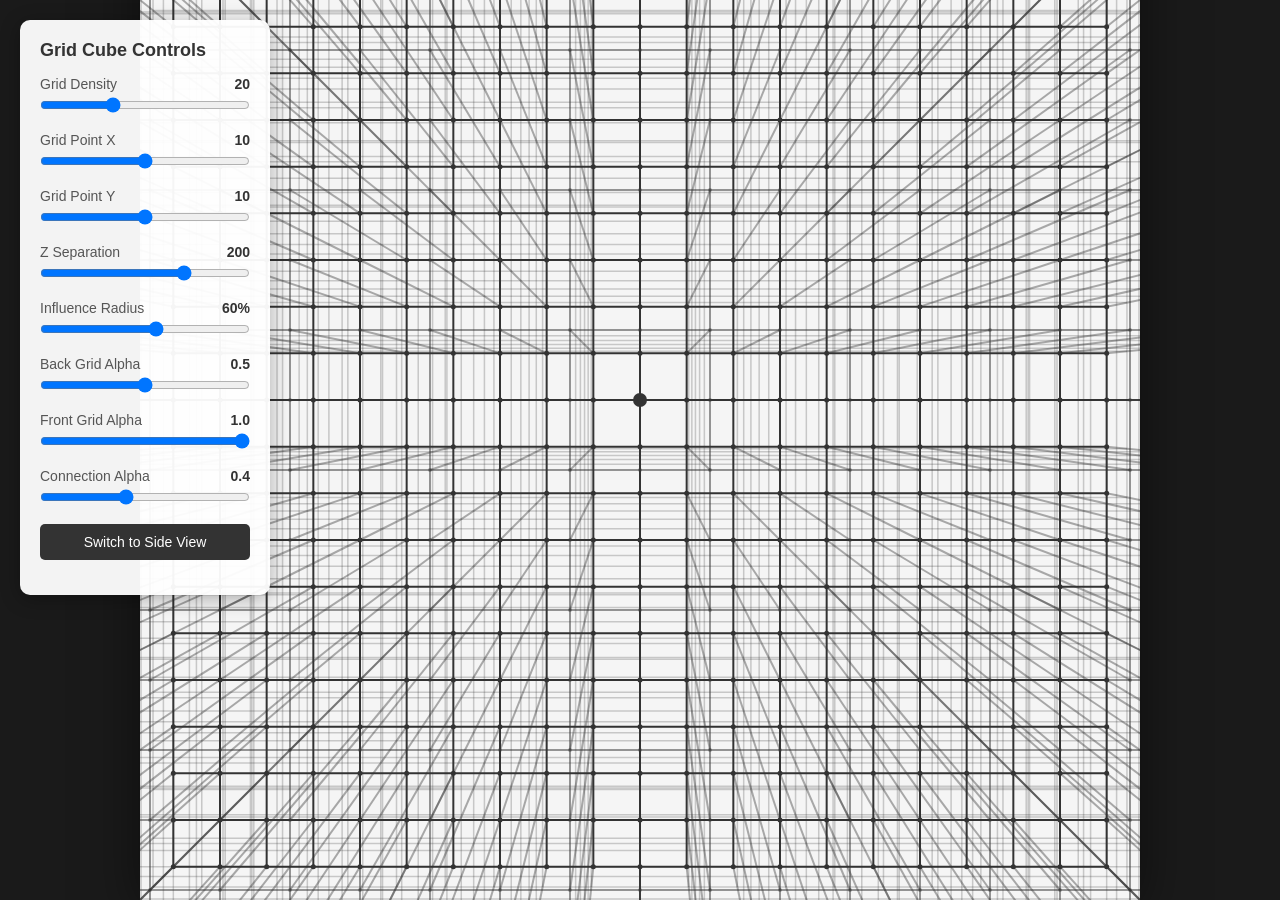
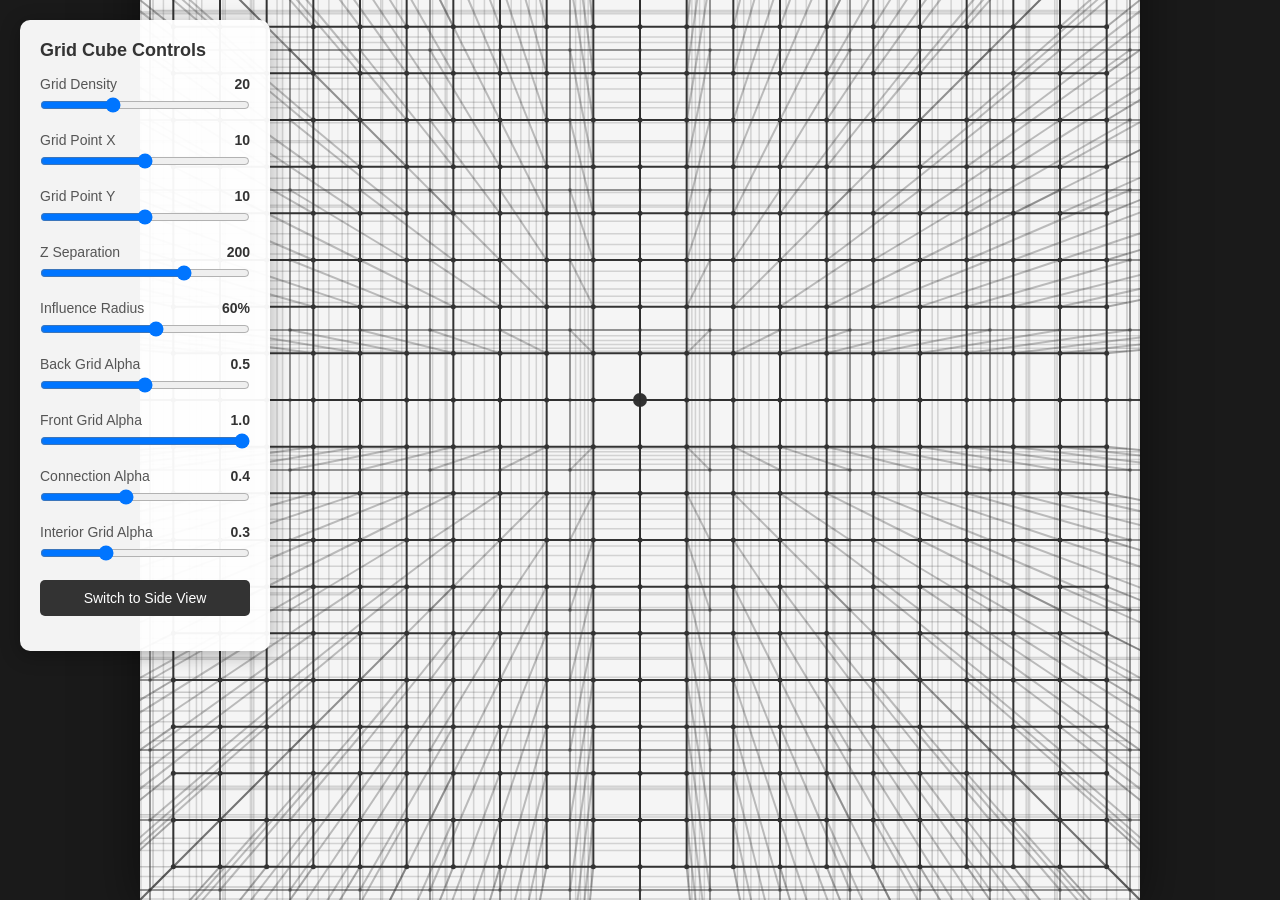
Before and after one commit to stephanschulz/grid-cube, a plain HTML site: page index.html in a window 1280 px wide. Drawn offline with Linux system fonts and the light colour scheme; animation ran at ten frames a second.

Commit message:
interior alpha

```diff
--- a/index.html
+++ b/index.html
@@ -153,6 +153,14 @@
         </div>
 
         <div class="control-group">
+            <label>
+                Interior Grid Alpha
+                <span class="value-display" id="interiorAlphaValue">0.3</span>
+            </label>
+            <input type="range" id="interiorAlphaSlider" min="0" max="1" step="0.1" value="0.3">
+        </div>
+
+        <div class="control-group">
             <button id="viewToggleBtn">Switch to Orthographic</button>
         </div>
     </div>
--- a/script.js
+++ b/script.js
@@ -7,11 +7,7 @@ canvas.height = 1000;
 
 // Load configuration from localStorage or use defaults
 function loadConfig() {
-    const saved = localStorage.getItem('gridCubeConfig');
-    if (saved) {
-        return JSON.parse(saved);
-    }
-    return {
+    const defaults = {
         gridDensity: 20,
         selectedPointX: 10,
         selectedPointY: 10,
@@ -20,8 +16,16 @@ function loadConfig() {
         backGridAlpha: 0.5,
         frontGridAlpha: 1.0,
         connectionAlpha: 0.4,
+        interiorAlpha: 0.3,
         usePerspective: true
     };
+
+    const saved = localStorage.getItem('gridCubeConfig');
+    if (saved) {
+        // Merge saved config with defaults to handle new properties
+        return { ...defaults, ...JSON.parse(saved) };
+    }
+    return defaults;
 }
 
 // Save configuration to localStorage
@@ -166,17 +170,55 @@ function drawDualGrid() {
 
     // Draw connecting lines for points with significant pull
     if (config.zSeparation !== 0 && config.connectionAlpha > 0) {
+        const spacing = 700 / config.gridDensity;
+
+        // Helper function to check if a point is on the edge of the displaced region
+        const isOnEdge = (i, j) => {
+            const hasPull = Math.abs(frontGrid[i][j].pull) > 5;
+            if (!hasPull) return false;
+
+            // Check if any of the 4 neighbors has no pull (meaning this is an edge)
+            const neighbors = [
+                [i-1, j], [i+1, j], [i, j-1], [i, j+1]
+            ];
+
+            for (const [ni, nj] of neighbors) {
+                if (ni < 0 || ni > config.gridDensity || nj < 0 || nj > config.gridDensity) {
+                    return true; // Edge of grid
+                }
+                if (Math.abs(frontGrid[ni]?.[nj]?.pull || 0) <= 5) {
+                    return true; // Neighbor has no pull, so this is an edge
+                }
+            }
+            return false;
+        };
+
+        // Draw Z-direction connecting lines (back to front)
+        // Draw interior lines first with separate alpha
+        ctx.strokeStyle = `rgba(51, 51, 51, ${config.interiorAlpha})`;
+        ctx.lineWidth = 2;
+
+        for (let i = 0; i <= config.gridDensity; i++) {
+            for (let j = 0; j <= config.gridDensity; j++) {
+                if (Math.abs(frontGrid[i][j].pull) > 5 && !isOnEdge(i, j)) {
+                    const backPoint = backGrid[i][j].pos2D;
+                    const frontPoint = frontGrid[i][j].pos2D;
+
+                    ctx.beginPath();
+                    ctx.moveTo(backPoint.x, backPoint.y);
+                    ctx.lineTo(frontPoint.x, frontPoint.y);
+                    ctx.stroke();
+                }
+            }
+        }
+
+        // Draw edge lines (cube walls) with connection alpha
         ctx.strokeStyle = `rgba(51, 51, 51, ${config.connectionAlpha})`;
         ctx.lineWidth = 2;
 
-        // Calculate grid spacing in 3D space
-        const spacing = 700 / config.gridDensity;
-        const shouldDrawSides = Math.abs(config.zSeparation) > spacing;
-
-        // Draw Z-direction connecting lines (back to front)
         for (let i = 0; i <= config.gridDensity; i++) {
             for (let j = 0; j <= config.gridDensity; j++) {
-                if (Math.abs(frontGrid[i][j].pull) > 5) {
+                if (Math.abs(frontGrid[i][j].pull) > 5 && isOnEdge(i, j)) {
                     const backPoint = backGrid[i][j].pos2D;
                     const frontPoint = frontGrid[i][j].pos2D;
 
@@ -278,10 +320,28 @@ function drawDualGrid() {
             const numSlices = Math.floor(maxZDisplacement / spacing);
             const backZ = -400;
 
+            // Helper function to check if a point is on the edge of the displaced region
+            const isOnEdge = (i, j) => {
+                const hasPull = Math.abs(frontGrid[i][j].pull) > 5;
+                if (!hasPull) return false;
+
+                // Check if any of the 4 neighbors has no pull (meaning this is an edge)
+                const neighbors = [
+                    [i-1, j], [i+1, j], [i, j-1], [i, j+1]
+                ];
+
+                for (const [ni, nj] of neighbors) {
+                    if (ni < 0 || ni > config.gridDensity || nj < 0 || nj > config.gridDensity) {
+                        return true; // Edge of grid
+                    }
+                    if (Math.abs(frontGrid[ni]?.[nj]?.pull || 0) <= 5) {
+                        return true; // Neighbor has no pull, so this is an edge
+                    }
+                }
+                return false;
+            };
+
             // Draw intermediate horizontal grid slices
-            ctx.strokeStyle = `rgba(51, 51, 51, ${config.connectionAlpha * 0.6})`;
-            ctx.lineWidth = 1.5;
-
             // For each intermediate Z level at uniform spacing
             for (let slice = 1; slice <= numSlices; slice++) {
                 const sliceZOffset = slice * spacing * Math.sign(config.zSeparation); // Uniform spacing in Z
@@ -307,50 +367,48 @@ function drawDualGrid() {
 
                 // Draw vertical lines at this slice
                 for (let i = 0; i <= config.gridDensity; i++) {
-                    ctx.beginPath();
-                    let hasStarted = false;
-                    for (let j = 0; j <= config.gridDensity; j++) {
-                        const point = sliceGrid[i][j];
-                        if (point) {
-                            if (!hasStarted) {
-                                ctx.moveTo(point.x, point.y);
-                                hasStarted = true;
-                            } else {
-                                ctx.lineTo(point.x, point.y);
-                            }
-                        } else {
-                            if (hasStarted) {
-                                ctx.stroke();
-                                ctx.beginPath();
-                                hasStarted = false;
-                            }
+                    for (let j = 0; j < config.gridDensity; j++) {
+                        const point1 = sliceGrid[i][j];
+                        const point2 = sliceGrid[i][j+1];
+
+                        if (point1 && point2) {
+                            // Check if this line segment is on the edge
+                            const isEdge = isOnEdge(i, j) || isOnEdge(i, j+1);
+
+                            // Use interiorAlpha for interior lines, connectionAlpha for edges
+                            const alpha = isEdge ? config.connectionAlpha * 0.6 : config.interiorAlpha * 0.6;
+                            ctx.strokeStyle = `rgba(51, 51, 51, ${alpha})`;
+                            ctx.lineWidth = 1.5;
+
+                            ctx.beginPath();
+                            ctx.moveTo(point1.x, point1.y);
+                            ctx.lineTo(point2.x, point2.y);
+                            ctx.stroke();
                         }
                     }
-                    if (hasStarted) ctx.stroke();
                 }
 
                 // Draw horizontal lines at this slice
                 for (let j = 0; j <= config.gridDensity; j++) {
-                    ctx.beginPath();
-                    let hasStarted = false;
-                    for (let i = 0; i <= config.gridDensity; i++) {
-                        const point = sliceGrid[i][j];
-                        if (point) {
-                            if (!hasStarted) {
-                                ctx.moveTo(point.x, point.y);
-                                hasStarted = true;
-                            } else {
-                                ctx.lineTo(point.x, point.y);
-                            }
-                        } else {
-                            if (hasStarted) {
-                                ctx.stroke();
-                                ctx.beginPath();
-                                hasStarted = false;
-                            }
+                    for (let i = 0; i < config.gridDensity; i++) {
+                        const point1 = sliceGrid[i][j];
+                        const point2 = sliceGrid[i+1][j];
+
+                        if (point1 && point2) {
+                            // Check if this line segment is on the edge
+                            const isEdge = isOnEdge(i, j) || isOnEdge(i+1, j);
+
+                            // Use interiorAlpha for interior lines, connectionAlpha for edges
+                            const alpha = isEdge ? config.connectionAlpha * 0.6 : config.interiorAlpha * 0.6;
+                            ctx.strokeStyle = `rgba(51, 51, 51, ${alpha})`;
+                            ctx.lineWidth = 1.5;
+
+                            ctx.beginPath();
+                            ctx.moveTo(point1.x, point1.y);
+                            ctx.lineTo(point2.x, point2.y);
+                            ctx.stroke();
                         }
                     }
-                    if (hasStarted) ctx.stroke();
                 }
             }
         }
@@ -414,6 +472,9 @@ function initializeUI() {
     document.getElementById('connectionAlphaSlider').value = config.connectionAlpha;
     document.getElementById('connectionAlphaValue').textContent = config.connectionAlpha.toFixed(1);
 
+    document.getElementById('interiorAlphaSlider').value = config.interiorAlpha;
+    document.getElementById('interiorAlphaValue').textContent = config.interiorAlpha.toFixed(1);
+
     document.getElementById('viewToggleBtn').textContent = config.usePerspective ? 'Switch to Side View' : 'Switch to Front View';
 }
 
@@ -467,6 +528,12 @@ document.getElementById('connectionAlphaSlider').addEventListener('input', (e) =
     saveConfig();
 });
 
+document.getElementById('interiorAlphaSlider').addEventListener('input', (e) => {
+    config.interiorAlpha = parseFloat(e.target.value);
+    document.getElementById('interiorAlphaValue').textContent = config.interiorAlpha.toFixed(1);
+    saveConfig();
+});
+
 document.getElementById('viewToggleBtn').addEventListener('click', (e) => {
     config.usePerspective = !config.usePerspective;
     e.target.textContent = config.usePerspective ? 'Switch to Side View' : 'Switch to Front View';
```
